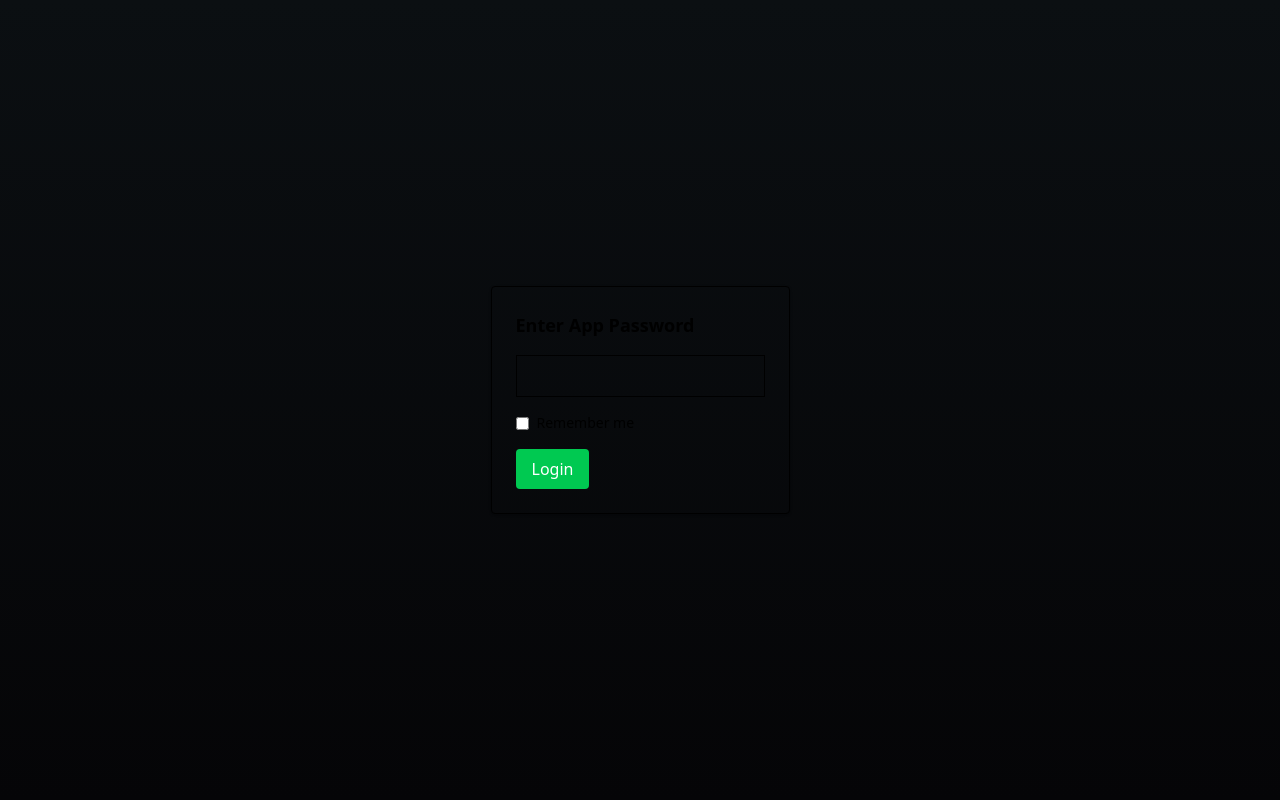
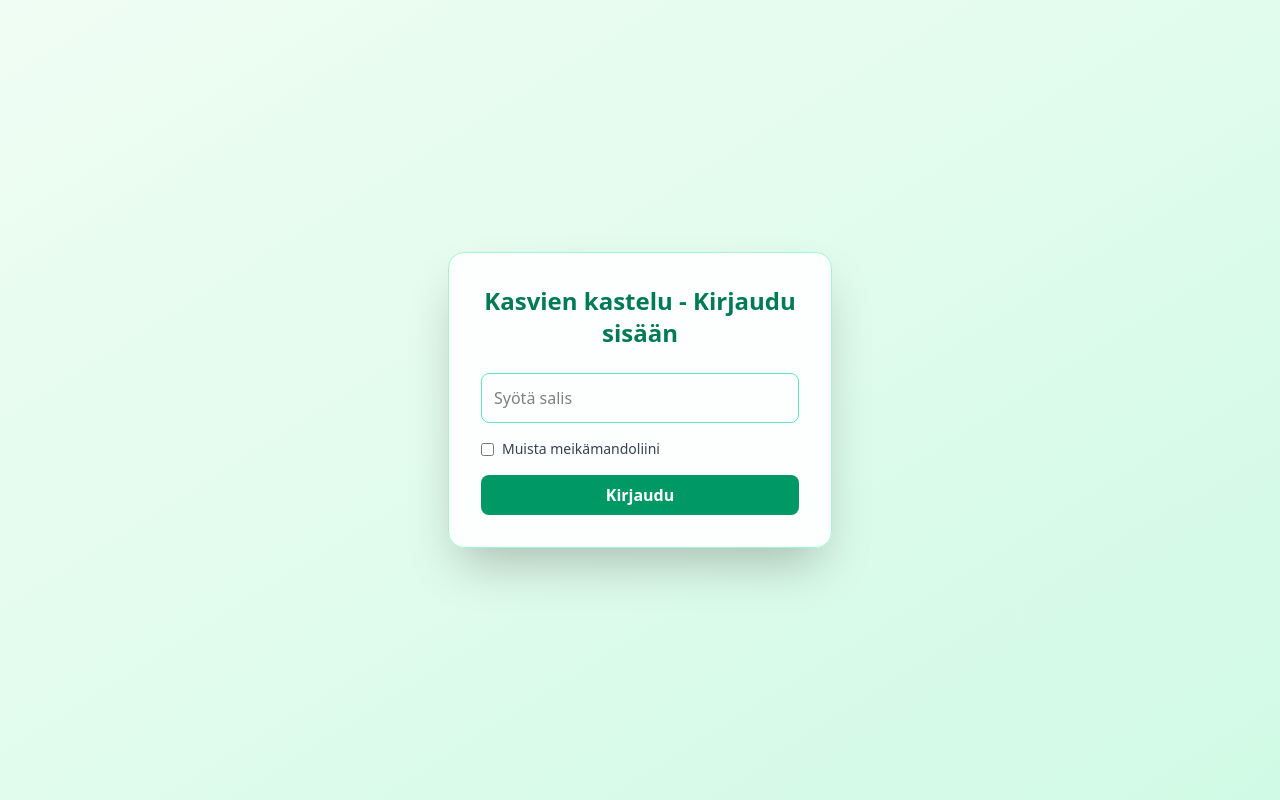
Before and after one commit to danieloikarinen/plant-watering, a React app in the folder frontend/: page / in a window 1280 px wide. Built offline with nearby package versions, Linux system fonts and the light colour scheme; no server answers; the HTML template or start-up script is replaced by a standard one.

Commit message:
Small fixes

```diff
--- a/frontend/src/App.jsx
+++ b/frontend/src/App.jsx
@@ -51,29 +51,41 @@ function App() {
 
   if (!isAuthorized) {
     return (
-      <div className="flex items-center justify-center h-screen">
-        <div className="p-6 border rounded shadow">
-          <h2 className="mb-4 text-lg font-bold">Enter App Password</h2>
+      <div className="flex items-center justify-center min-h-screen bg-gradient-to-br from-green-50 to-emerald-100">
+        <div className="bg-white/90 backdrop-blur-sm p-8 rounded-2xl shadow-2xl w-full max-w-sm border border-emerald-200">
+          <h2 className="mb-6 text-2xl font-bold text-center text-emerald-700">
+            Kasvien kastelu - Kirjaudu sisään
+          </h2>
+
           <input
             type="password"
             value={password}
             onChange={(e) => setPassword(e.target.value)}
-            className="border p-2 w-full mb-4"
+            placeholder="Syötä salis"
+            className="w-full p-3 border border-emerald-300 rounded-lg focus:outline-none focus:ring-2 focus:ring-emerald-500 mb-4"
           />
-          <label className="flex items-center mb-4 text-sm">
-            <input type="checkbox" checked={rememberMe} onChange={(e)=>setRememberMe(e.target.checked)} className="mr-2" />
-            Remember me
+
+          <label className="flex items-center mb-4 text-sm text-gray-700">
+            <input
+              type="checkbox"
+              checked={rememberMe}
+              onChange={(e) => setRememberMe(e.target.checked)}
+              className="mr-2 accent-emerald-600"
+            />
+            Muista meikämandoliini
           </label>
+
           <button
             onClick={handleLogin}
-            className="bg-green-500 text-white px-4 py-2 rounded"
+            className="w-full bg-emerald-600 hover:bg-emerald-700 text-white font-semibold py-2 rounded-lg transition"
           >
-            Login
+            Kirjaudu
           </button>
         </div>
       </div>
     );
   }
+
 
 
   return (
--- a/frontend/src/components/Blueprint.jsx
+++ b/frontend/src/components/Blueprint.jsx
@@ -1,7 +1,7 @@
 import React, { useRef, useState, useEffect } from 'react';
 import axios from 'axios';
 import { useNavigate } from 'react-router-dom';
-const backendApi = process.env.REACT_APP_BACKEND_URL;
+const backendApi = process.env.VITE_API_BASE_URL;
 
 // Enhanced Blueprint: touch + mouse support, edit toggle, optimistic saves
 export default function Blueprint({ imageUrl = '/assets/pohja_chatgpt.png', plants = [], password, onPositionUpdated }) {
--- a/frontend/src/components/PlantForm.jsx
+++ b/frontend/src/components/PlantForm.jsx
@@ -1,6 +1,6 @@
 import { useState } from "react";
 import axios from "axios";
-const backendApi = process.env.REACT_APP_BACKEND_URL;
+const backendApi = process.env.VITE_API_BASE_URL;
 
 export default function PlantForm({ password, onAdded }) {
   const [name, setName] = useState("");
--- a/frontend/src/components/PlantHistory.jsx
+++ b/frontend/src/components/PlantHistory.jsx
@@ -1,6 +1,6 @@
 import { useState } from "react";
 import axios from "axios";
-const backendApi = process.env.REACT_APP_BACKEND_URL;
+const backendApi = process.env.VITE_API_BASE_URL;
 
 export default function PlantHistory({ plant: initialPlant, password, onClose }) {
   const [plant, setPlant] = useState(initialPlant);
--- a/frontend/src/components/PlantInfo.jsx
+++ b/frontend/src/components/PlantInfo.jsx
@@ -1,7 +1,7 @@
 import { useEffect, useState } from "react";
 import { useParams, useLocation, useNavigate } from "react-router-dom";
 import axios from "axios";
-const backendApi = process.env.REACT_APP_BACKEND_URL;
+const backendApi = process.env.VITE_API_BASE_URL;
 
 function BackButton() {
   const location = useLocation();
--- a/frontend/src/components/PlantList.jsx
+++ b/frontend/src/components/PlantList.jsx
@@ -4,7 +4,7 @@ import { Link } from "react-router-dom";
 import dayjs from 'dayjs';
 import relativeTime from 'dayjs/plugin/relativeTime';
 import isSameOrBefore from 'dayjs/plugin/isSameOrBefore';
-const backendApi = process.env.REACT_APP_BACKEND_URL;
+const backendApi = process.env.VITE_API_BASE_URL;
 
 dayjs.extend(relativeTime);
 dayjs.extend(isSameOrBefore);
```
Also changed, not shown: 1 other file (tests, documents, lock files or other folders).
